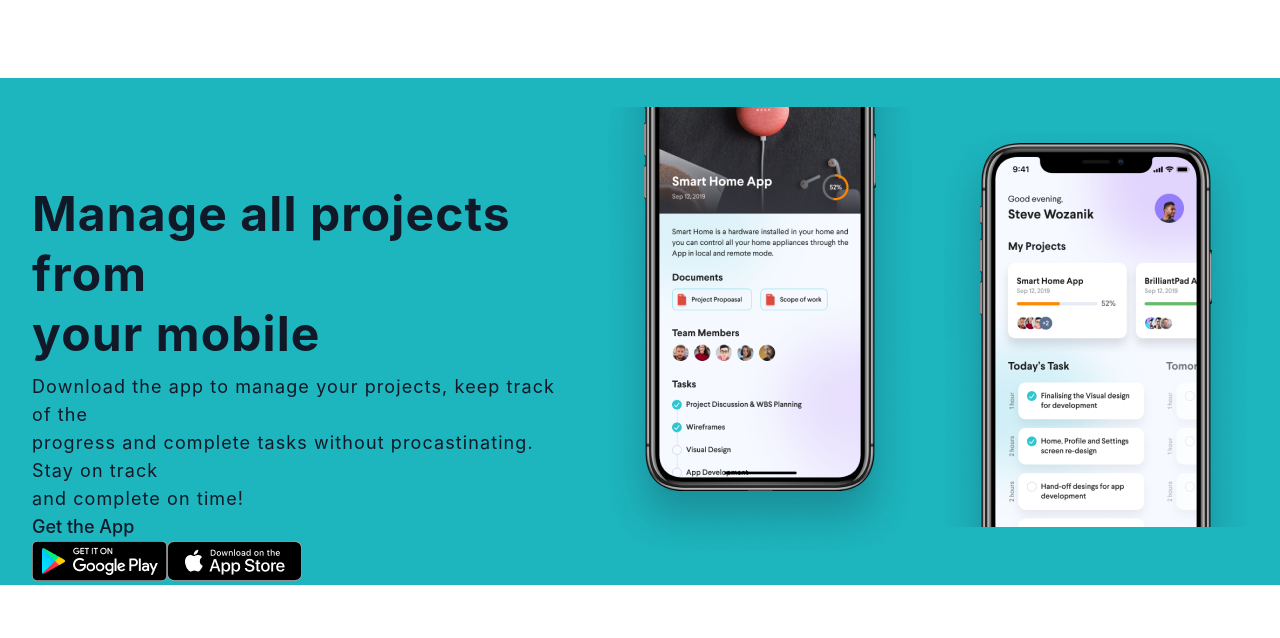
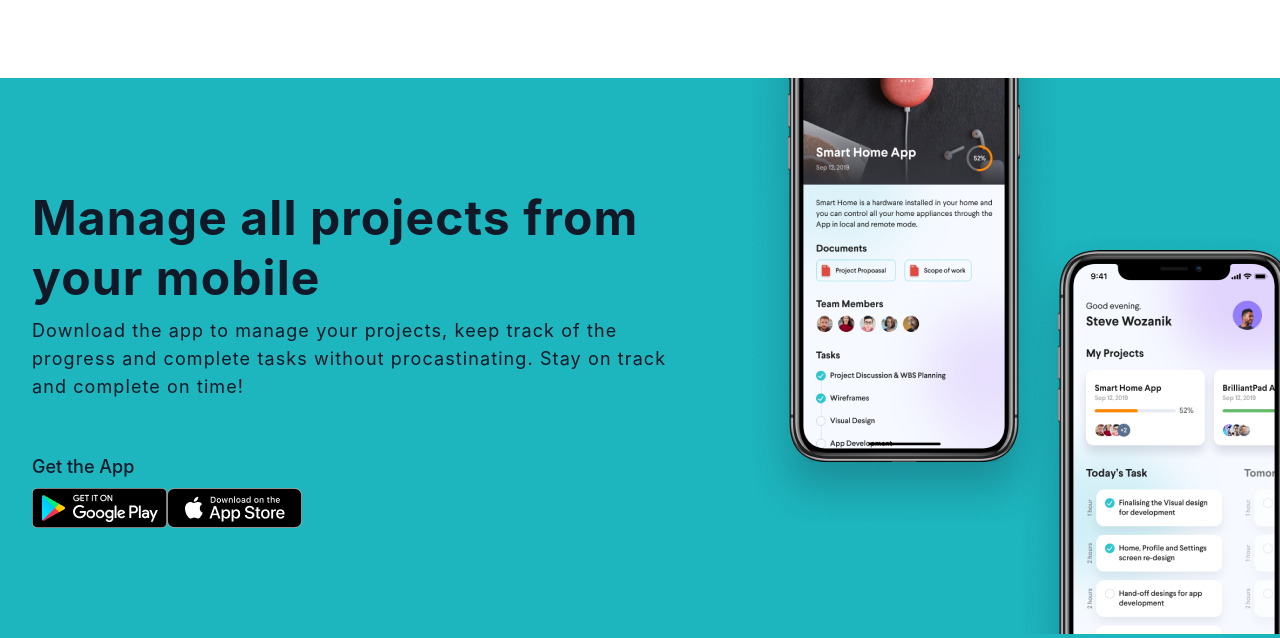
Before and after one commit to AndreyKrychun/hello-world, a plain HTML site: page index.html in a window 1280 px wide. Shown: the part 3362-4000 px from the top of the page. Before the commit the page ends 3947 px from the top, so only its background shows below. Drawn offline with nearby package versions, Linux system fonts and the light colour scheme.

Commit message:
09.09 change2

```diff
--- a/styles/style.css
+++ b/styles/style.css
@@ -671,14 +671,16 @@ line-height: 28px; /* 155.556% */
     margin-top: 81px;
     margin-left: 0;
     display: flex;
-    padding: 0px 112px;
+    /*padding: 0px 112px;*/
     align-items: center;
     gap: 32px;
     background: var(--secondary-600, #1DB5BE);
+    align-items: flex-start
 }
 .con80a{
-    margin-top: 0px;
+    margin-top: 4px;
     margin-right: 0px;
+    margin-left: 112px;
 }
 .con80aa{
     color: var(--neutral-900, #111827);
@@ -717,25 +719,25 @@ line-height: 28px; /* 155.556% */
     font-style: normal;
     font-weight: 500;
     line-height: 28px; /* 155.556% */
-    margin-top: 53px;
-    margin-bottom: 8px;
+    margin-top: 52px;
+    margin-bottom: 7px;
 
 }
 .con80b{
     margin-top: 0px;
-    margin-left: 0px;
+    margin-left: 54px;
     margin-bottom: 0px;
+    display: flex;
 
 }
-.con80ac{
-    margin-top: 0px;
-    margin-left: 0px;
-    margin-bottom: 0px;
-
+.con80c{
+    margin-top: 160px;
+    margin-left: -66px;
 }
 .con85{
     margin-top: 0px;
     margin-left: 0px;
+
 
 }
 .con86{
```
